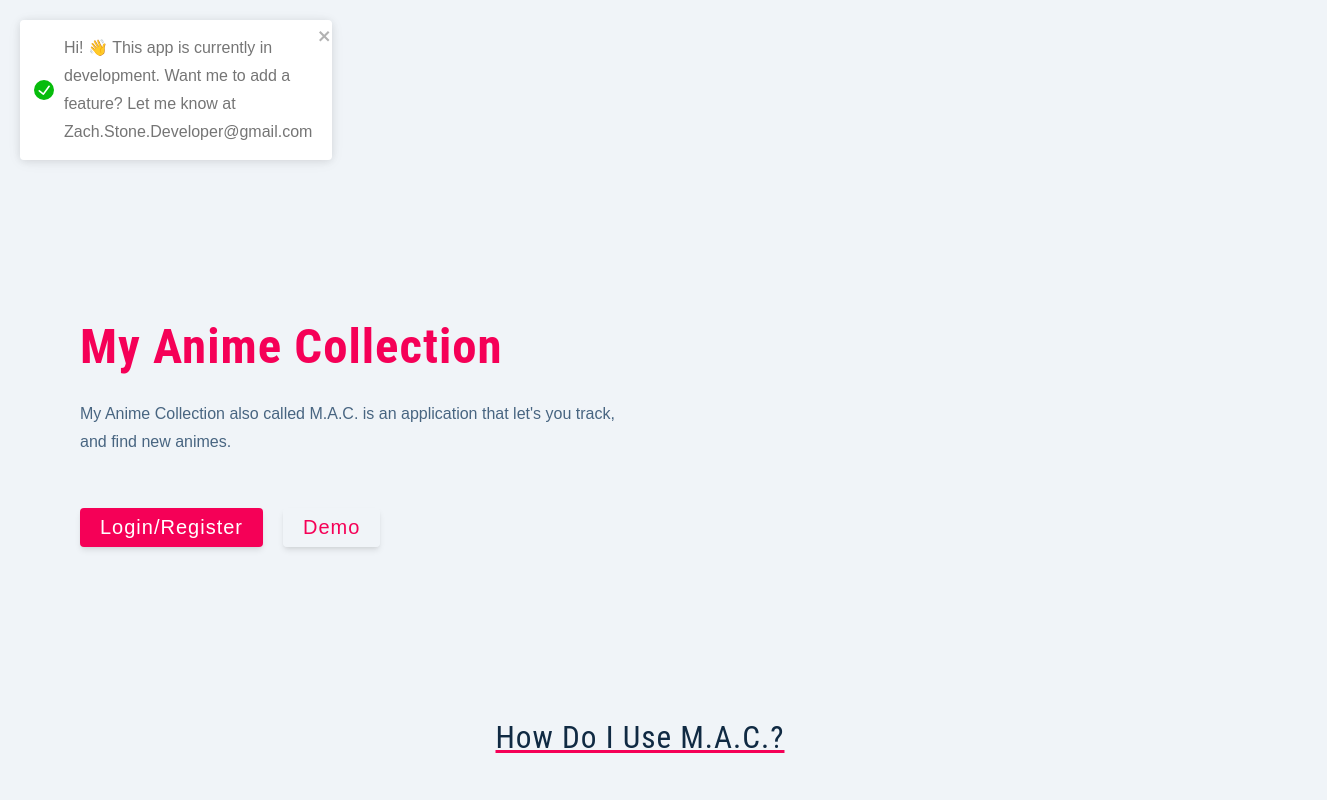
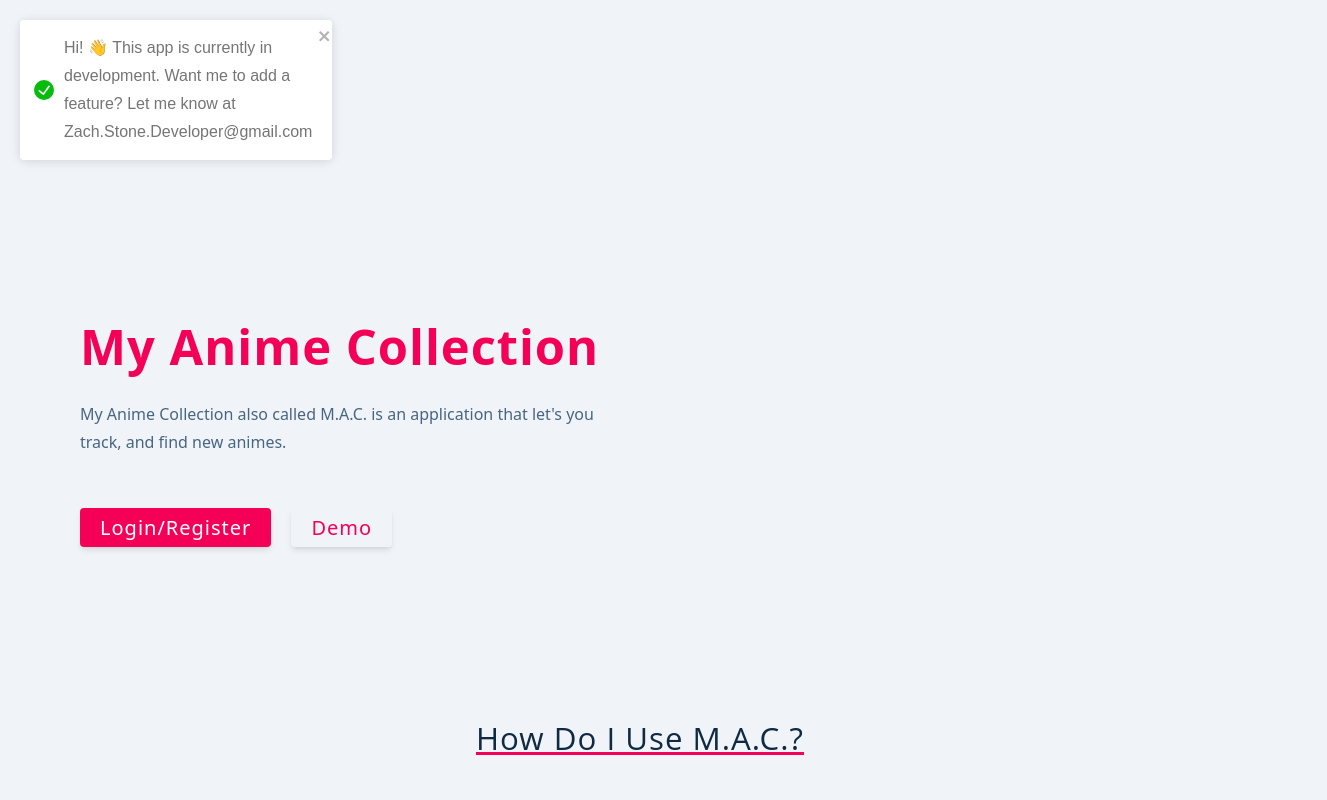
Before and after one commit to ZacharyTStone/My-Anime-Collection, a React (Create React App) app in the folder client/: page /landing in a window 1280 px wide. Shown: the top 800 px of the page, 1327 px wide, since content can reach past the window. Built offline with nearby package versions, Linux system fonts and the light colour scheme.

Commit message:
more css changes, remove links for nav, change how to use mac card

```diff
--- a/client/src/Components/AnimesContainer.js
+++ b/client/src/Components/AnimesContainer.js
@@ -33,7 +33,7 @@ const AnimesContainer = () => {
     return (
       <Wrapper>
         <h2>
-          You collection is empty. Click
+          Couldn't find any animes. Click
           <NavLink to="/add-anime" className="btn btn-block btn-hipster">
             Here to add an anime
           </NavLink>
--- a/client/src/assets/css/index.css
+++ b/client/src/assets/css/index.css
@@ -5,7 +5,7 @@
 }
 
 /* fonts */
-@import url("https://fonts.googleapis.com/css2?family=Cabin&family=Roboto+Condensed:wght@400;700&display=swap");
+@import url("https://fonts.googleapis.com/css2?family=Noto+Sans&display=swap");
 @import "~react-image-gallery/styles/css/image-gallery.css";
 
 html {
@@ -50,8 +50,8 @@ html {
   --hipster-background: "white";
 
   /* fonts  */
-  --headingFont: "Roboto Condensed", Sans-Serif;
-  --bodyFont: "Cabin", Sans-Serif;
+  --headingFont: "open sans";
+  --bodyFont: "Noto Sans", sans-serif;
   --small-text: 0.875rem;
   --extra-small-text: 0.7em;
   /* rest of the vars */
--- a/client/src/pages/Landing.js
+++ b/client/src/pages/Landing.js
@@ -218,6 +218,14 @@ const Landing = () => {
 export default Landing;
 
 const Wrapper = styled.main`
+  @keyframes reverse {
+    0% {
+      transform: translateX(0);
+    }
+    100% {
+      transform: translateX(-100%);
+    }
+  }
   .naruto {
     display: none;
   }
@@ -272,6 +280,25 @@ const Wrapper = styled.main`
     margin-top: 4rem;
     margin-bottom: 2rem;
   }
+
+  .icon {
+    background-color: var(--grey-50);
+    padding: 10px;
+    display: flex;
+    flex-direction: column;
+    align-items: center;
+    justify-content: center;
+  }
+
+  .icon:hover {
+    background-color: var(--primary-50);
+    color: white;
+    transform: scale(1.1);
+    transform-style: flat;
+    // slow transition
+    transition: all 0.5s ease-in-out;
+  }
+
   .features {
     text-align: center;
   }
@@ -325,4 +352,11 @@ const Wrapper = styled.main`
       }
     }
   }
+
+  // special styles for nartuto
+  @media (min-height: 1200px) {
+    .naruto {
+      top: 73%;
+    }
+  }
 `;
--- a/client/src/utils/links.js
+++ b/client/src/utils/links.js
@@ -1,6 +1,3 @@
-import { MdQueryStats } from "react-icons/md";
-import { FaWpforms } from "react-icons/fa";
-
 // will be mapped to the routes in App.js and nav links in NavLinks.js
 
 const links = [
@@ -8,13 +5,11 @@ const links = [
     id: 1,
     text: "My Anime Collection",
     path: "my-animes",
-    icon: <MdQueryStats />,
   },
   {
     id: 2,
     text: "Add Anime",
     path: "add-anime",
-    icon: <FaWpforms />,
   },
 ];
 
```
